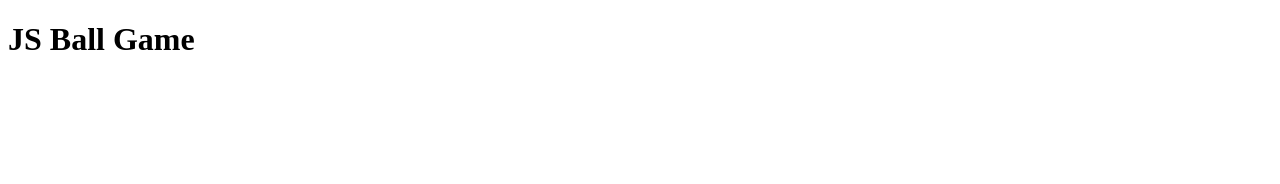
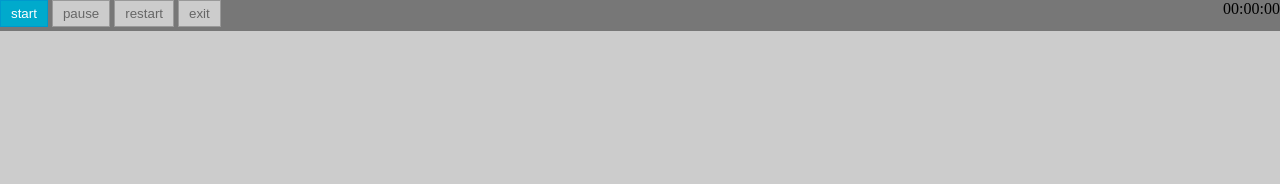
Before and after one commit to jstajuda/js-wsei, a plain HTML site: page index.html in a window 1280 px wide. Drawn offline with Linux system fonts and the light colour scheme.

Commit message:
prepare game board and controls

```diff
--- a/css/style.css
+++ b/css/style.css
@@ -0,0 +1,79 @@
+/* Simple CSS Reset */
+
+html {
+    box-sizing: border-box;
+    font-size: 16px;
+}
+
+*, *:before, *:after {
+    box-sizing: inherit;
+}
+
+body, h1, h2, h3, h4, h5, h6, p, ol, ul {
+    margin: 0;
+    padding: 0;
+    font-weight: normal;
+}
+
+ol, ul {
+    list-style: none;
+}
+
+img {
+    max-width: 100%;
+    height: auto;
+}
+
+/* Basic styling */
+
+#mainWrapper {
+    display: flex;
+    flex-flow: column;
+    align-items: center;
+    width: 100vw;
+    height: 100vh;
+}
+
+#panel {
+    width: 100%;
+    background: #777;
+    height: 2em;
+    display: flex;
+    flex-flow: row;
+    justify-content: space-between;
+}
+
+#buttons {
+
+}
+
+#timer {
+
+}
+
+#gameWrapper {
+    width: 100%;
+    height: 100%;
+    background: #ccc;
+}
+
+button {
+    border: 1px solid #0066cc;
+    background-color: #0099cc;
+    color: #ffffff;
+    padding: 5px 10px;
+}
+
+button:hover {
+    border: 1px solid #0099cc;
+    background-color: #00aacc;
+    color: #ffffff;
+    padding: 5px 10px;
+}
+
+button:disabled,
+button[disabled]{
+    border: 1px solid #999999;
+    background-color: #cccccc;
+    color: #666666;
+}
--- a/index.html
+++ b/index.html
@@ -8,7 +8,24 @@
     <title>JS Ball Game</title>
 </head>
 <body>
-    <h1>JS Ball Game</h1>
+    <div id="mainWrapper">
+        <section id="panel">
+            <div id="buttonPanel">
+                <button id="buttonStart">start</button>
+                <button id="buttonPause" disabled>pause</button>
+                <button id="buttonRestart" disabled>restart</button>
+                <button id="buttonExit" disabled>exit</button>
+            </div>
+            <div id="timer">00:00:00</div>
+        </section>
+
+        <section id="gameWrapper">
+            <span id="msg"></span>
+            <svg id="gameBoard">
+
+            </svg>
+        </section>
+    </div>
     <script src="js/index.js"></script>
 </body>
 </html>
--- a/js/index.js
+++ b/js/index.js
@@ -0,0 +1,38 @@
+let buttonStart = document.getElementById("buttonStart");
+let buttonPause = document.getElementById("buttonPause");
+let buttonRestart = document.getElementById("buttonRestart");
+let buttonExit = document.getElementById("buttonExit");
+
+let msg = document.getElementById("msg");
+
+
+
+buttonStart.addEventListener("click", function(){
+    startGame();
+});
+
+document.addEventListener("fullscreenchange", function() {
+    if(!document.fullscreenElement) {
+        buttonStart.removeAttribute("disabled");
+    }
+});
+
+function startGame() {
+
+    if(!document.fullscreenElement) {
+        document.documentElement.requestFullscreen().then({}).catch(err => {
+            alert('Cant get to full screen mode!');
+        });
+    } else {
+        document.exitFullscreen();
+    }
+
+    screen.orientation.lock("portrait-primary").then(null, function(error) {
+        document.exitFullscreen();
+    });
+
+    buttonStart.setAttribute("disabled", "disabled");
+    buttonPause.removeAttribute("disabled");
+    buttonRestart.removeAttribute("disabled");
+    buttonExit.removeAttribute("disabled");
+}
```
